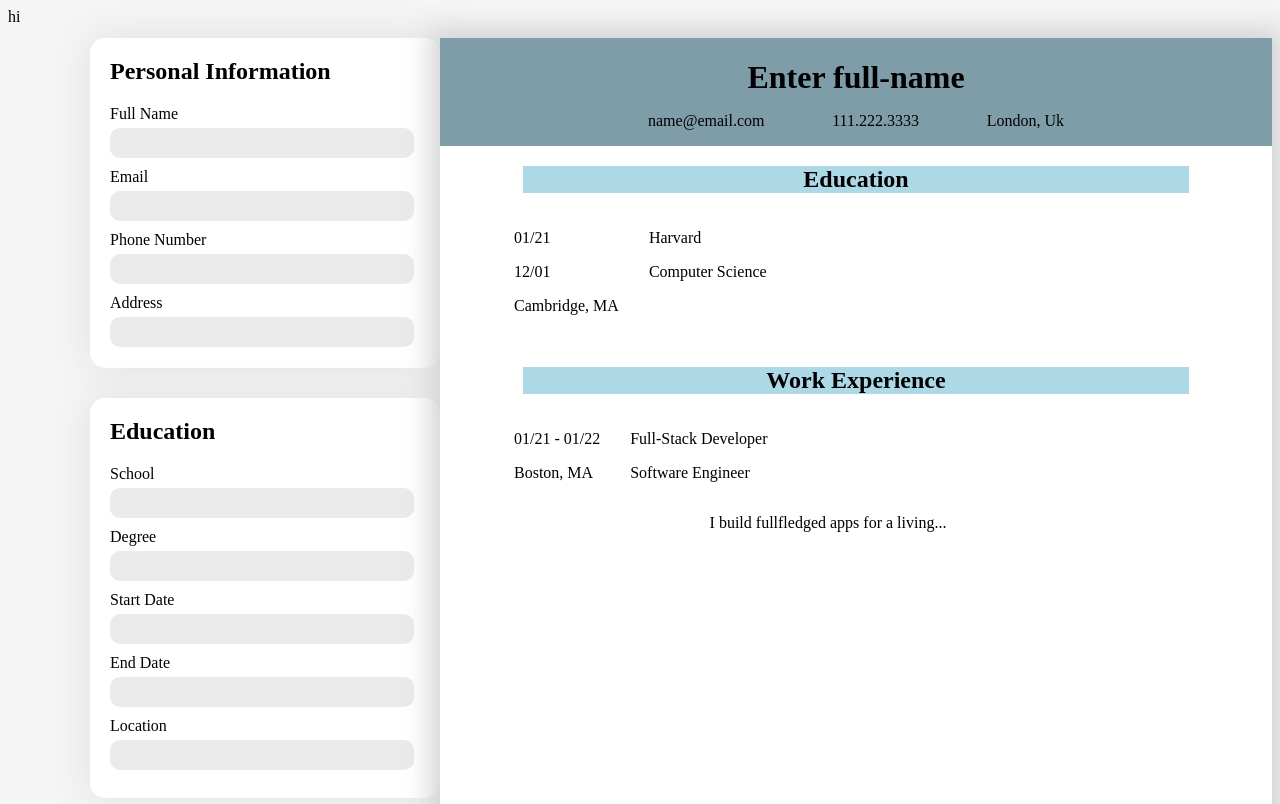
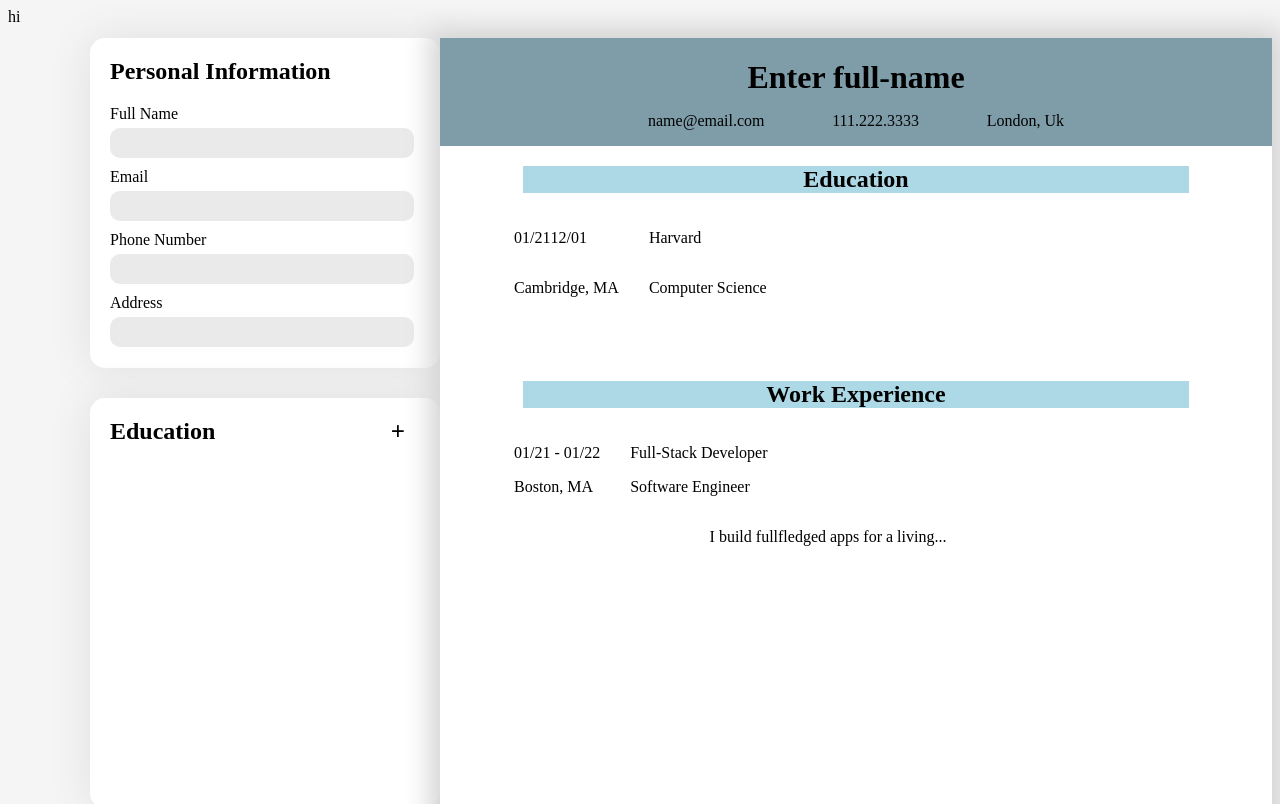
Before and after one commit to tdematos/React-CV-Generator, a React (Vite) app in the folder React-CV-Generator/: page / in a window 1280 px wide. Shown: the top 804 px of the page. Built offline with nearby package versions, Linux system fonts and the light colour scheme.

Commit message:
add fields to dynamic education form, and add feature to dynamically open and close the menu.

```diff
--- a/React-CV-Generator/src/Components/Form-Section/Education/EducationSection.jsx
+++ b/React-CV-Generator/src/Components/Form-Section/Education/EducationSection.jsx
@@ -1,10 +1,31 @@
+import { useState } from "react";
+
 import FormInput from "../Personal-Info/Form-Input/FormInput";
 import "../Personal-Info/boxInfo.css";
 
 const EducationSection = () => {
+  const [toggleEdMenu, setToggleEdMenu] = useState(true);
+
+  function handleClick() {
+    if (toggleEdMenu) {
+      setToggleEdMenu(false);
+      console.log(toggle);
+    } else {
+      setToggleEdMenu(true);
+      console.log(toggle);
+    }
+  }
+
   return (
     <div className="boxInfoContainertwo">
+      <div className="edHeadingContainer">
         <h2 className="boxHeading">Education</h2>
+        <p onClick={handleClick} className="menuToggle">
+          {toggleEdMenu ? "+" : "-"}
+        </p>
+      </div>
+
+      {!toggleEdMenu ? (
         <form className="boxInfoForm">
           <FormInput fullNameTitle="School" />
           <FormInput fullNameTitle="Degree" />
@@ -12,6 +33,7 @@ const EducationSection = () => {
           <FormInput fullNameTitle="End Date" />
           <FormInput fullNameTitle="Location" />
         </form>
+      ) : null}
     </div>
   );
 };
--- a/React-CV-Generator/src/Components/Form-Section/Personal-Info/boxInfo.css
+++ b/React-CV-Generator/src/Components/Form-Section/Personal-Info/boxInfo.css
@@ -27,7 +27,7 @@
 .boxInfoContainertwo {
   background-color: white;
   width: 350px;
-  height: 400px;
+  height: 410px;
   border-radius: 15px;
   margin-top: 30px;
   box-shadow: 0px 0px 40px 1px rgb(224, 224, 224);
@@ -35,3 +35,21 @@
   flex-direction: column;
   justify-content: flex-start;
 }
+
+.edHeadingContainer {
+  display: flex;
+  flex-direction: row;
+  justify-content: space-between;
+  width: 90%;
+}
+
+.menuToggle {
+  font-weight: 800;
+  font-size: 25px;
+  position: relative;
+  bottom: 5px;
+}
+
+.menuToggle:hover {
+  cursor: pointer;
+}
--- /dev/null
+++ b/React-CV-Generator/src/Components/ResumePage/Experience/EdExperience.css
@@ -0,0 +1,9 @@
+.dateContainer {
+  display: flex;
+  flex-direction: row;
+}
+
+.degreeName {
+  position: relative;
+  top: 16px;
+}
--- a/React-CV-Generator/src/Components/ResumePage/Experience/EdExperience.jsx
+++ b/React-CV-Generator/src/Components/ResumePage/Experience/EdExperience.jsx
@@ -1,10 +1,15 @@
+import "../Experience/EdExperience.css";
+
 const EdExperience = (props) => {
   return (
     <div>
       <div className="educationInfo">
         <div className="dateAndPlace">
-          <p className="schoolDate">{props.startDate}</p>
-          <p className="schoolDate">{props.endDate}</p>
+          <div className="dateContainer">
+            <p className="schoolDate"> {props.startDate}</p>
+            <p className="schoolDate">{props.endDate}</p>
+          </div>
+
           <p className="schoolLocation">{props.schoolLocation}</p>
         </div>
         <div className="schoolInfo">
```
Lines whose indentation alone changed are shown as unchanged.
